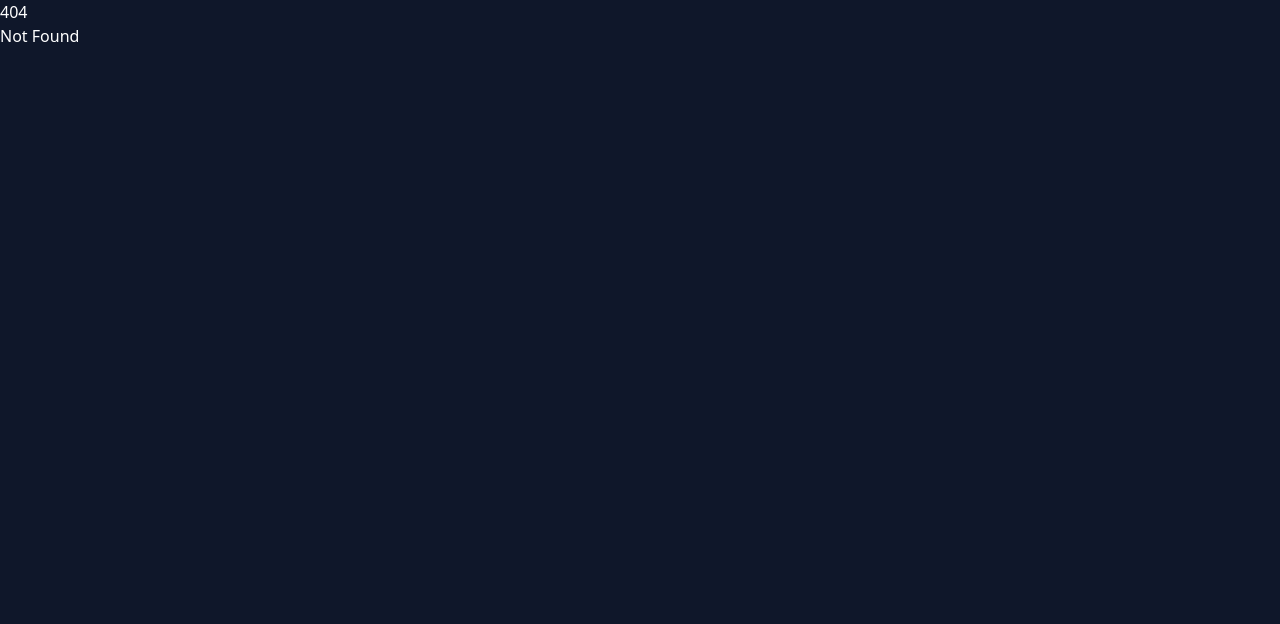
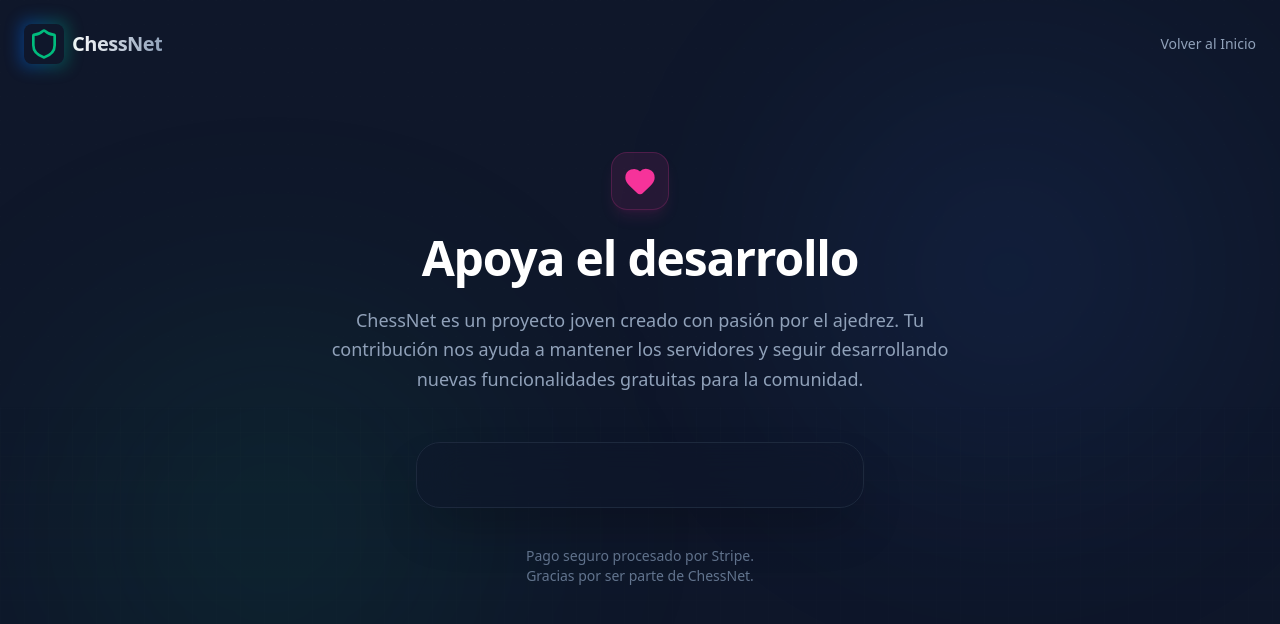
Before and after one commit to Chess-Society/ChessNet, a SvelteKit app: page /donate in a window 1280 px wide. Before the commit this address had no page. Shown: the top 624 px of the page. Built offline with nearby package versions, Linux system fonts and the light colour scheme.

Commit message:
Refactor Donations: Move stripe widget to dedicated /donate page

```diff
--- a/src/routes/+page.svelte
+++ b/src/routes/+page.svelte
@@ -80,17 +80,11 @@
                     class="text-sm font-medium leading-6 text-slate-300 hover:text-white hover:scale-105 transition-all"
                     >Características</a
                 >
-                <div class="px-2 pt-1.5">
-                    <script
-                        async
-                        src="https://js.stripe.com/v3/buy-button.js"
-                    ></script>
-                    <stripe-buy-button
-                        buy-button-id="buy_btn_1ShDC7RBnPDD6EfRe0xpMg3F"
-                        publishable-key="pk_live_51RzKQXRBnPDD6EfRTxX5YwO774aneUhFFobOgN60B6L119zJqahr3xkTIkq9Y4U9yROltHJGfbIREKP8yrLj19cb00gLokkz1l"
-                    >
-                    </stripe-buy-button>
-                </div>
+                <a
+                    href="{base}/donate"
+                    class="text-sm font-medium leading-6 text-slate-300 hover:text-white hover:scale-105 transition-all"
+                    >Donar</a
+                >
                 <a
                     href="#pricing"
                     class="text-sm font-medium leading-6 text-slate-300 hover:text-white hover:scale-105 transition-all flex items-center gap-1"
--- /dev/null
+++ b/src/routes/donate/+page.svelte
@@ -0,0 +1,102 @@
+<script lang="ts">
+    import { Heart, Shield } from "lucide-svelte";
+    import { base } from "$app/paths";
+    import { fade } from "svelte/transition";
+</script>
+
+<div
+    class="min-h-screen bg-[#0f172a] text-white font-sans selection:bg-emerald-500/30 overflow-x-hidden"
+>
+    <!-- Background Patterns -->
+    <div class="fixed inset-0 z-0 opacity-20 pointer-events-none">
+        <div
+            class="absolute inset-0 bg-[linear-gradient(to_right,#80808012_1px,transparent_1px),linear-gradient(to_bottom,#80808012_1px,transparent_1px)] bg-[size:24px_24px]"
+        ></div>
+        <div
+            class="absolute inset-0 bg-gradient-to-t from-[#0f172a] via-transparent to-transparent"
+        ></div>
+    </div>
+
+    <!-- Floating Orbs -->
+    <div
+        class="fixed top-20 right-20 w-96 h-96 bg-blue-500/20 rounded-full blur-[128px] pointer-events-none animate-pulse"
+    ></div>
+    <div
+        class="fixed bottom-20 left-20 w-96 h-96 bg-emerald-500/10 rounded-full blur-[128px] pointer-events-none"
+    ></div>
+
+    <!-- Navbar simple -->
+    <nav
+        class="relative z-10 p-6 flex justify-between items-center max-w-7xl mx-auto"
+    >
+        <a
+            href="{base}/"
+            class="flex items-center gap-2 font-bold text-xl tracking-tight group"
+        >
+            <div class="relative">
+                <div
+                    class="absolute -inset-1 bg-gradient-to-r from-blue-600 to-emerald-600 rounded-lg blur opacity-40 group-hover:opacity-100 transition duration-200"
+                ></div>
+                <div class="relative bg-slate-900 rounded-lg p-1">
+                    <Shield class="w-8 h-8 text-emerald-500" />
+                </div>
+            </div>
+            <span
+                class="bg-clip-text text-transparent bg-gradient-to-r from-white to-slate-400"
+                >ChessNet</span
+            >
+        </a>
+        <a
+            href="{base}/"
+            class="text-sm font-medium text-slate-400 hover:text-white transition-colors"
+            >Volver al Inicio</a
+        >
+    </nav>
+
+    <main
+        class="relative z-10 max-w-3xl mx-auto px-4 sm:px-6 lg:px-8 py-16 text-center"
+    >
+        <div in:fade={{ duration: 800 }}>
+            <div
+                class="inline-flex items-center justify-center p-3 rounded-2xl bg-pink-500/10 text-pink-500 mb-6 border border-pink-500/20 shadow-lg shadow-pink-500/10"
+            >
+                <Heart class="w-8 h-8 fill-current" />
+            </div>
+
+            <h1
+                class="text-4xl md:text-5xl font-extrabold tracking-tight text-white mb-6"
+            >
+                Apoya el desarrollo
+            </h1>
+
+            <p
+                class="text-lg text-slate-400 leading-relaxed mb-12 max-w-2xl mx-auto"
+            >
+                ChessNet es un proyecto joven creado con pasión por el ajedrez.
+                Tu contribución nos ayuda a mantener los servidores y seguir
+                desarrollando nuevas funcionalidades gratuitas para la
+                comunidad.
+            </p>
+
+            <div
+                class="bg-slate-900/50 backdrop-blur-xl border border-slate-800 rounded-3xl p-8 shadow-2xl inline-block max-w-md w-full"
+            >
+                <!-- Stripe Widget -->
+                <script
+                    async
+                    src="https://js.stripe.com/v3/buy-button.js"
+                ></script>
+                <stripe-buy-button
+                    buy-button-id="buy_btn_1ShDC7RBnPDD6EfRe0xpMg3F"
+                    publishable-key="pk_live_51RzKQXRBnPDD6EfRTxX5YwO774aneUhFFobOgN60B6L119zJqahr3xkTIkq9Y4U9yROltHJGfbIREKP8yrLj19cb00gLokkz1l"
+                >
+                </stripe-buy-button>
+            </div>
+
+            <p class="mt-8 text-sm text-slate-500">
+                Pago seguro procesado por Stripe. <br />
+                Gracias por ser parte de ChessNet.
+            </p>
+        </div>
+    </main>
+</div>
```
